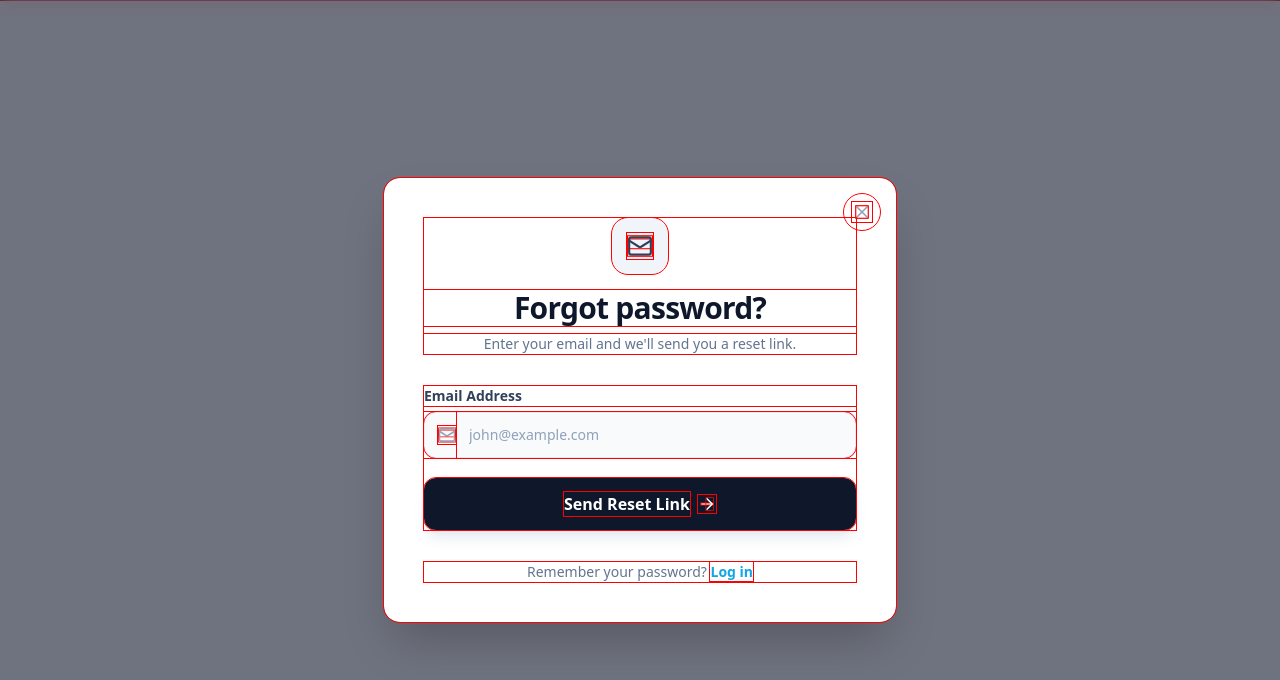
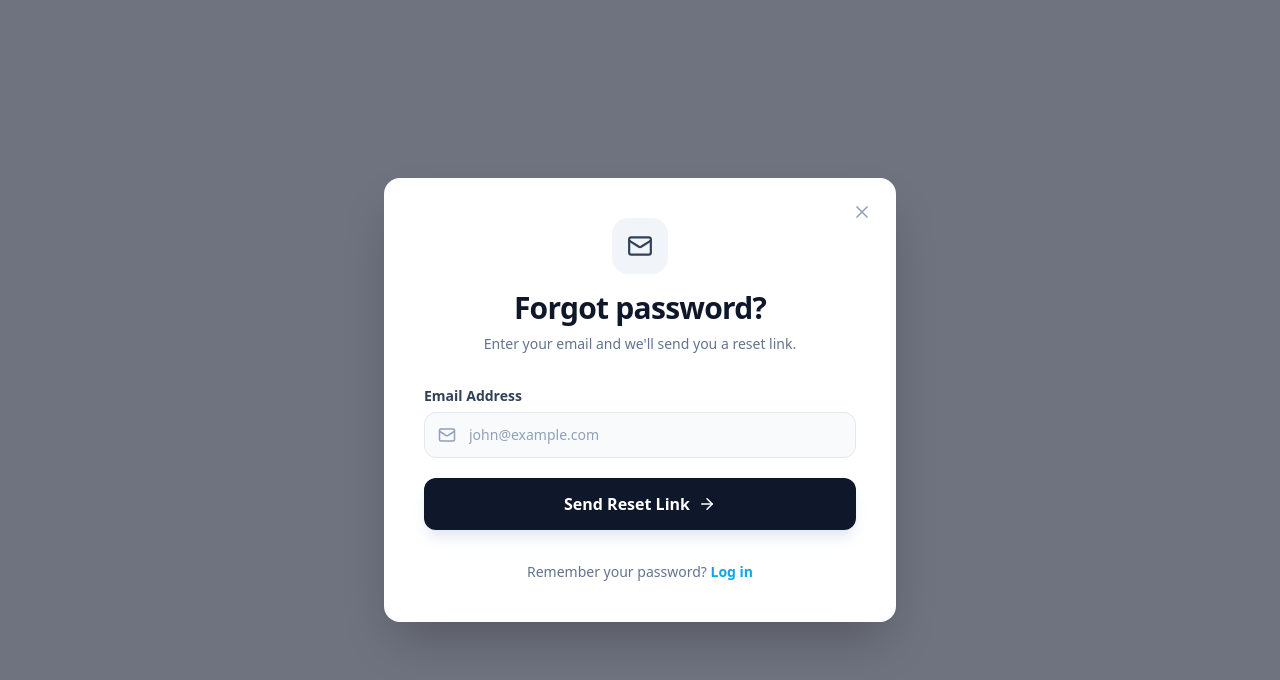
Before and after one commit to anessheremeti/Balkan-Explorer, a React (Vite) app: page /forgot-password in a window 1280 px wide. Shown: the top 680 px of the page. Built offline with nearby package versions, Linux system fonts and the light colour scheme; no server answers; a web font is replaced by a local one; what @posthog/react would draw is missing.

Commit message:
fix:search icon removed from sidebar

```diff
--- a/src/index.css
+++ b/src/index.css
@@ -1,9 +1,7 @@
 @import "tailwindcss";
 
 /* ── Google Places Autocomplete dropdown ───────────────────────────────── */
-*{
-  outline: solid 1px red ;
-}
+
 .pac-container {
   margin-top: 8px;
   border-radius: 16px;
```
